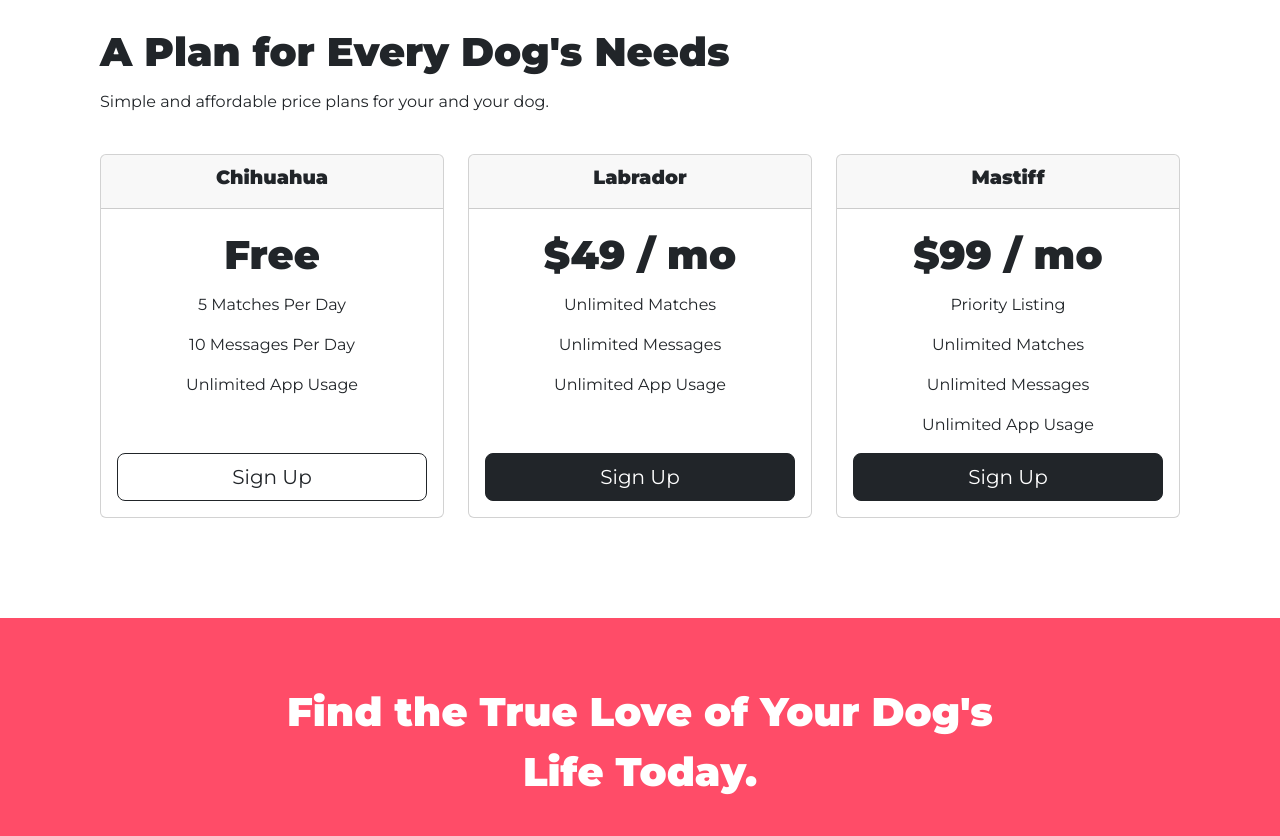
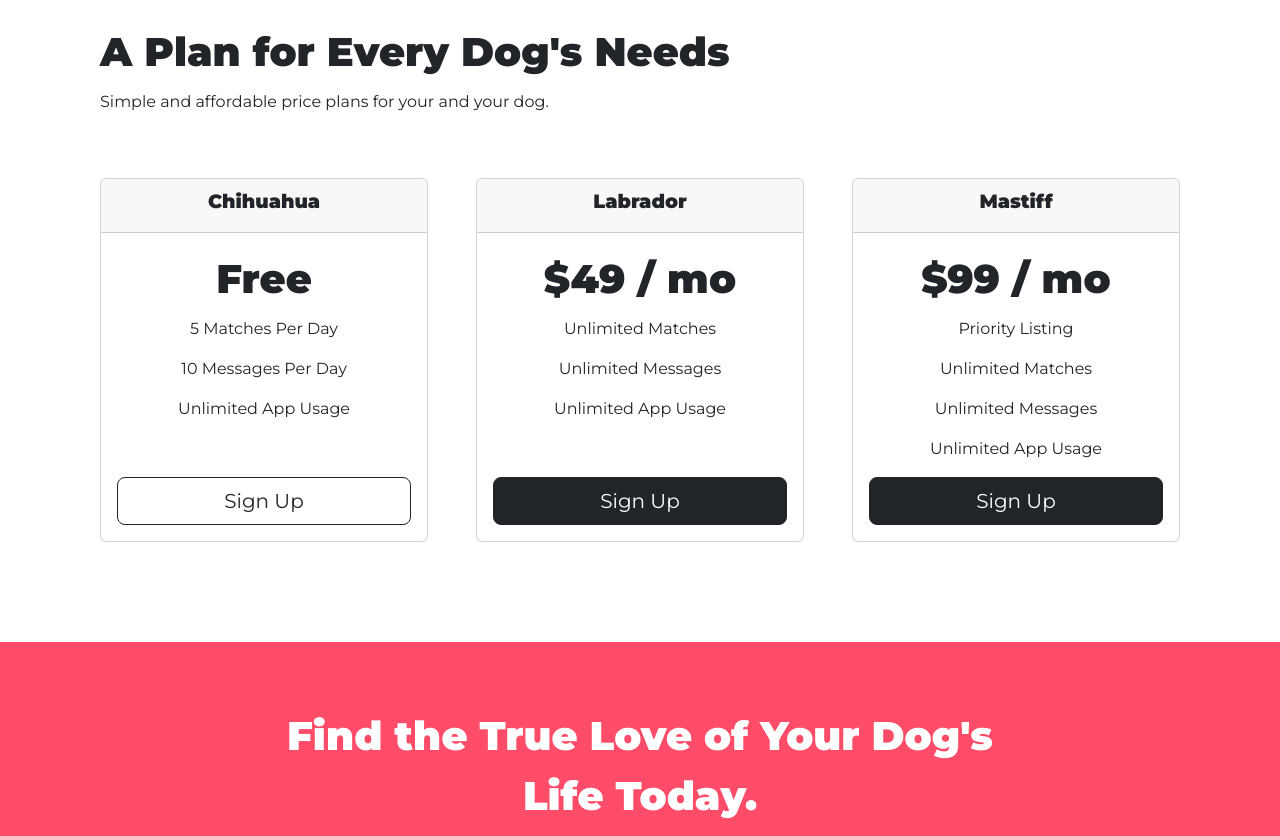
Before and after one commit to jhenac/tinDog, a plain HTML site: page index.html in a window 1280 px wide. Shown: the part 1680-2516 px from the top of the page. Drawn offline with nearby package versions, Linux system fonts and the light colour scheme.

Commit message:
Fixed spacing between cards.

```diff
--- a/index.html
+++ b/index.html
@@ -154,7 +154,7 @@
     <h2 class="pricing-header">A Plan for Every Dog's Needs</h2>
     <p class="pricing-subtitle">Simple and affordable price plans for your and your dog.</p>
 
-    <div class="row mt-2 row-cols-1 row-cols-md-2 row-cols-lg-3 g-4 text-center">
+    <div class="row mt-2 row-cols-1 row-cols-md-2 row-cols-lg-3 g-5 text-center">
         <div class="col">
             <div class="card h-100">
                 <div class="card-header">
```
